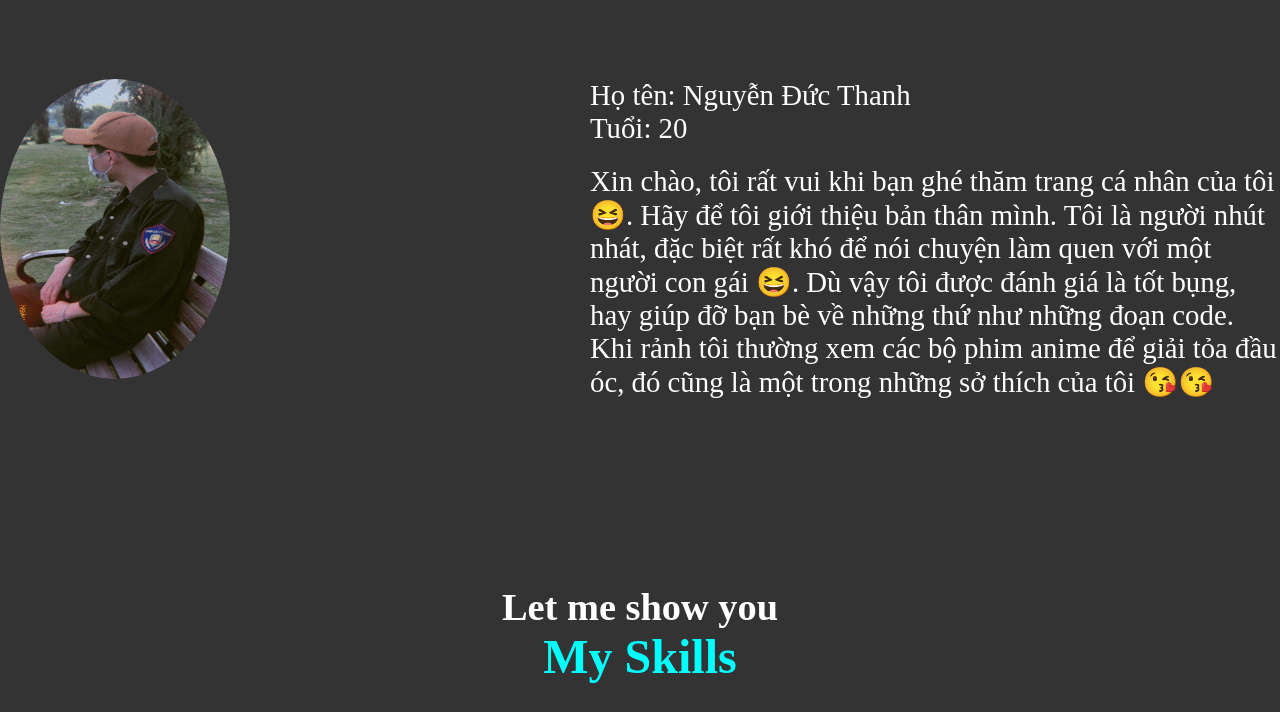
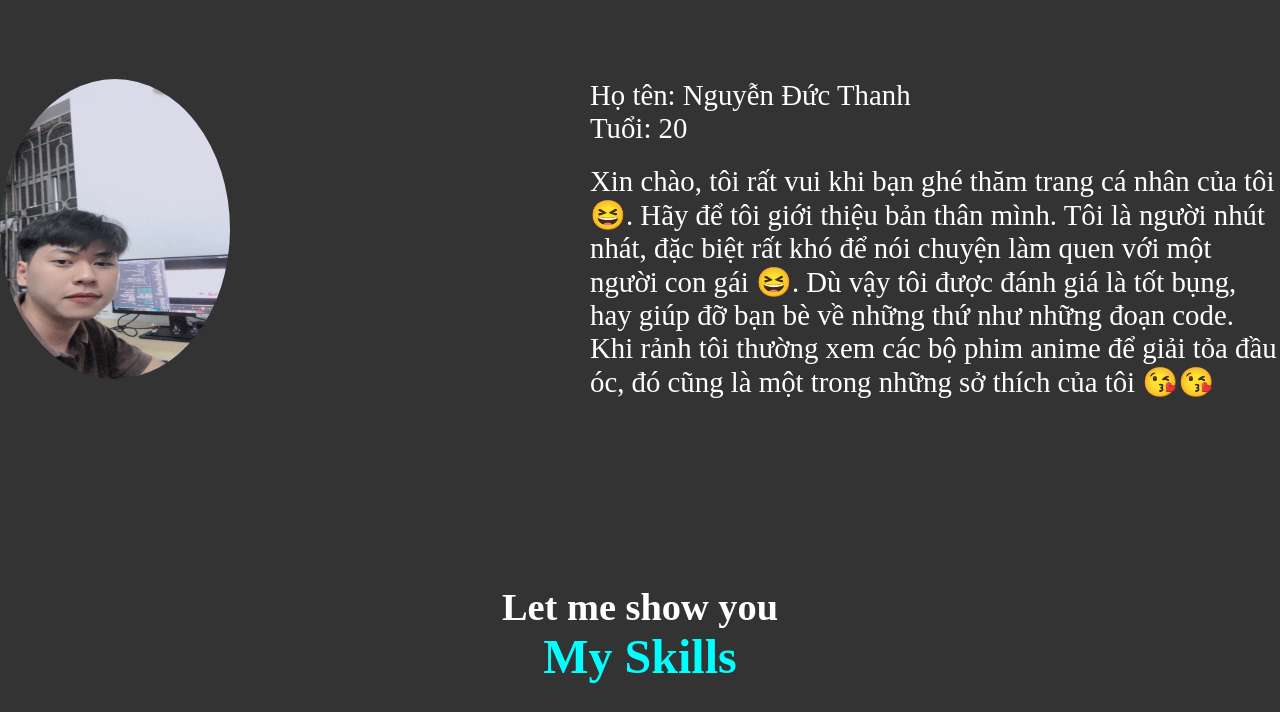
Before and after one commit to nguyenducthanh04/NguyenDucThanh04, a plain HTML site: page index.html in a window 1280 px wide. Shown: the part 904-1616 px from the top of the page. Drawn offline with Linux system fonts and the light colour scheme.

Commit message:
update avt

```diff
--- a/index.html
+++ b/index.html
@@ -31,7 +31,7 @@
       <h1>About Me</h1>
     </div>
     <div class="about_info">
-      <img src="./img/thanhh.jpg" class="img-avt" />
+      <img src="./img/thanh2.jpg" class="img-avt" />
       <div class="generality">
         <ul class="about">
           <li>
```
Also changed, not shown: img/thanh2.jpg (added).
